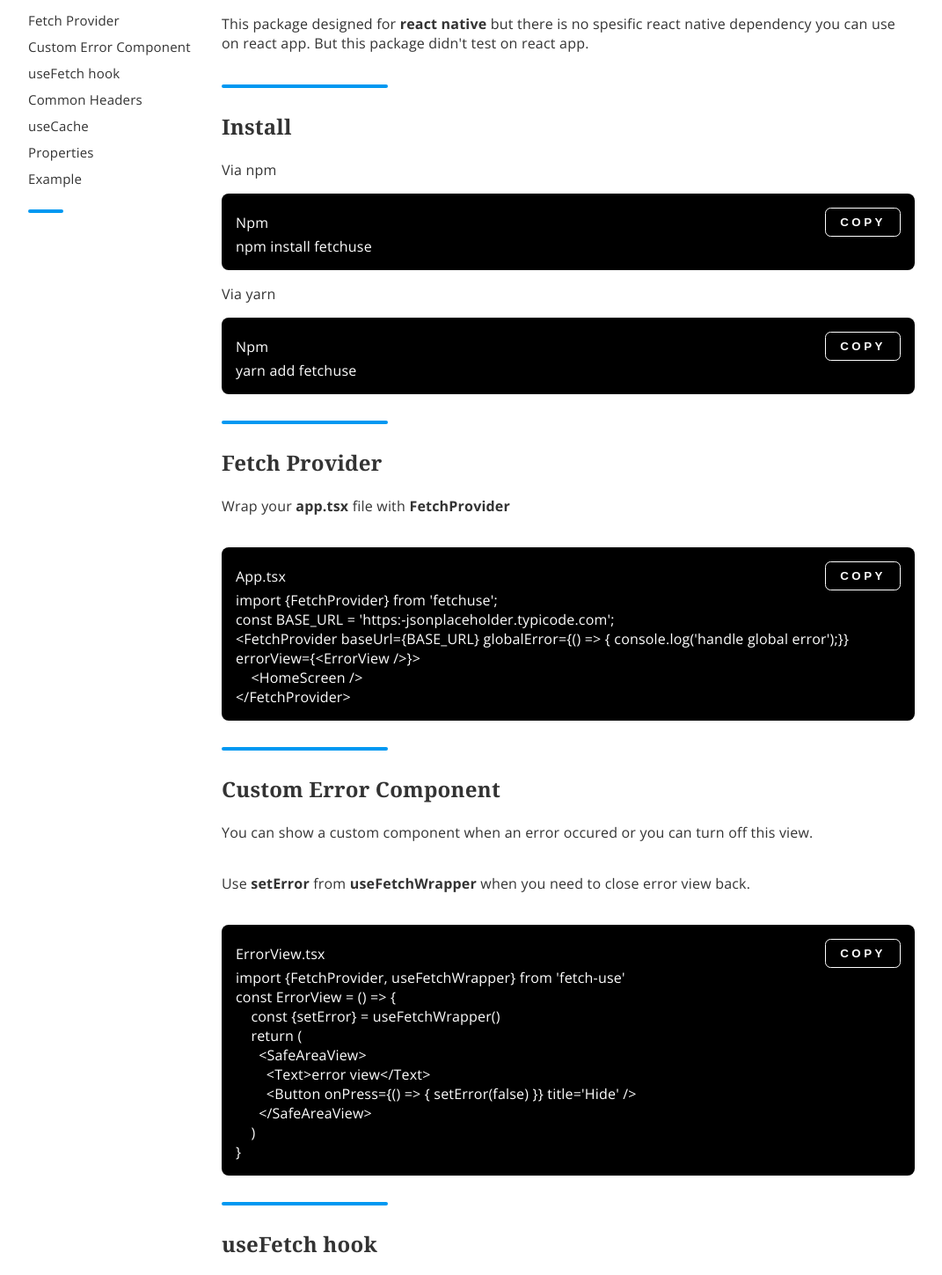
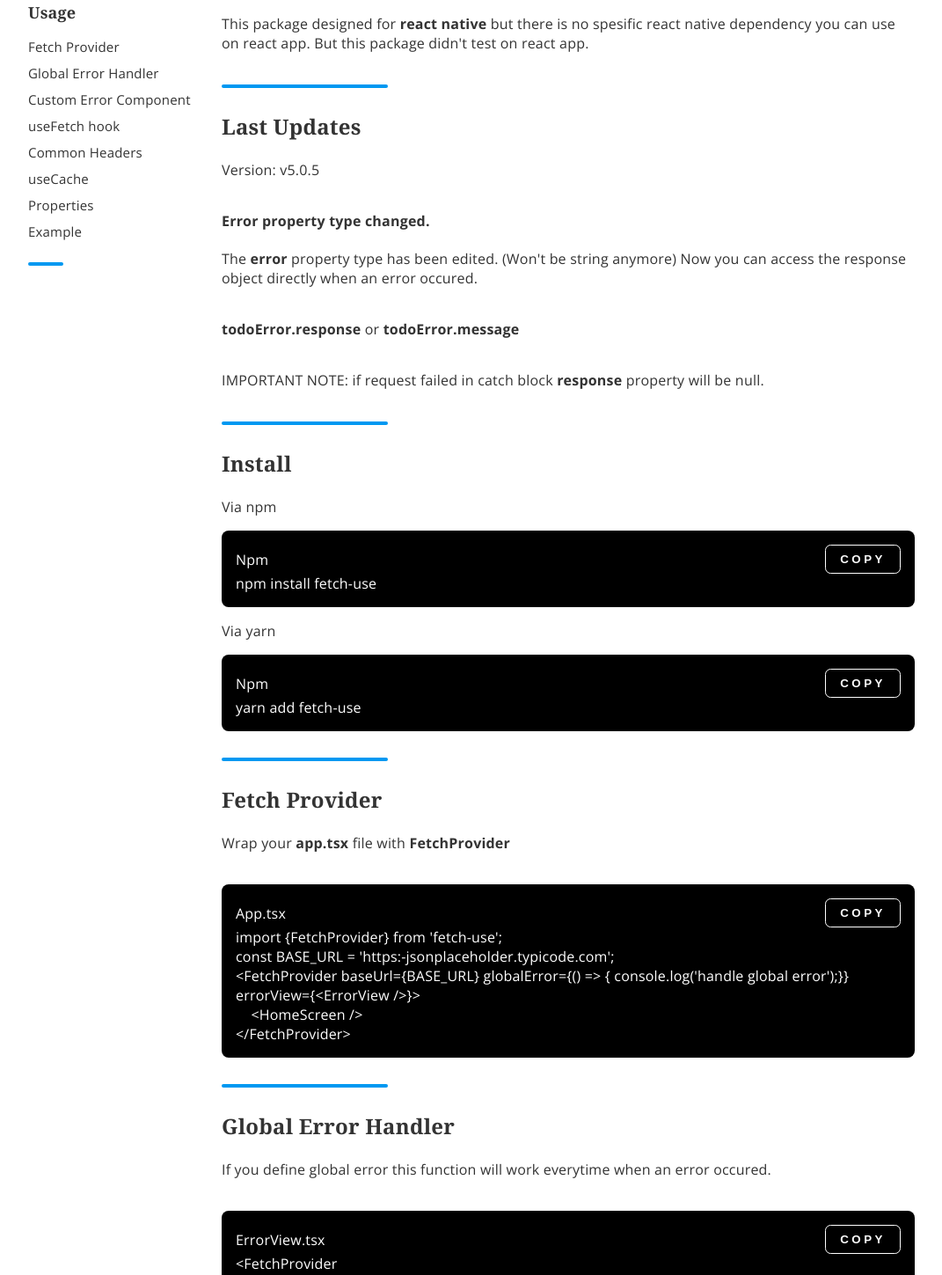
Before and after one commit to Akifcan/fetch-use-docs, a Vue app: page / in a window 1280 px wide. Shown: the part 340-1789 px from the top of the page at 88% size, without its empty margins (104-1175 px from the left). Built offline with nearby package versions, Linux system fonts and the light colour scheme.

Commit message:
doc updated

```diff
--- a/src/components/AppAside.vue
+++ b/src/components/AppAside.vue
@@ -9,6 +9,8 @@ import UseCache from './docs/UseCache.vue'
 import AppRepository from './docs/AppRepository.vue'
 import AppProperties from './docs/AppProperties.vue'
 import CommonHeader from './docs/CommonHeader.vue'
+import AppLastUpdates from './docs/AppLastUpdates.vue'
+import GlobalErrorHandler from './docs/GlobalErrorHandler.vue'
 
 export interface SubProps {
   title: string
@@ -36,6 +38,11 @@ export const docs: DocProps[] = [
         component: ReactInfo
       },
       {
+        title: 'Last Updates',
+        hash: '#last-updates',
+        component: AppLastUpdates
+      },
+      {
         title: 'Install',
         hash: '#install',
         component: AppInstall
@@ -49,6 +56,11 @@ export const docs: DocProps[] = [
         title: 'Fetch Provider',
         hash: '#fetch-provider',
         component: FetchProvider
+      },
+      {
+        title: 'Global Error Handler',
+        hash: '#global-error-handler',
+        component: GlobalErrorHandler
       },
       {
         title: 'Custom Error Component',
--- a/src/components/docs/AppInstall.vue
+++ b/src/components/docs/AppInstall.vue
@@ -5,8 +5,8 @@ import AppCode from '../AppCode.vue'
 <template>
   <div>
     <p style="margin-bottom: 1rem">Via npm</p>
-    <AppCode title="Npm" :code="['npm install fetch-use']" />
+    <AppCode title="Npm" :code="['npm install fetch//-use']" />
     <p style="margin-bottom: 1rem">Via yarn</p>
-    <AppCode title="Npm" :code="['yarn add fetch-use']" />
+    <AppCode title="Npm" :code="['yarn add fetch//-use']" />
   </div>
 </template>
--- /dev/null
+++ b/src/components/docs/AppLastUpdates.vue
@@ -0,0 +1,14 @@
+<template>
+  <section>
+    <article>
+      <p>Version: v5.0.5</p>
+      <h4>Error property type changed.</h4>
+      <p>
+        The <b>error</b> property type has been edited. (Won't be string anymore) Now you can access the response object
+        directly when an error occured.
+      </p>
+      <p><b>todoError.response</b> or <b>todoError.message</b></p>
+      <p>IMPORTANT NOTE: if request failed in catch block <b>response</b> property will be null.</p>
+    </article>
+  </section>
+</template>
--- a/src/components/docs/CommonHeader.vue
+++ b/src/components/docs/CommonHeader.vue
@@ -2,6 +2,6 @@
   <p>You can set the default headers like axios.</p>
   <AppCode
     title="HomeScreen.tsx"
-    :code="[`import {UseFetchConst} from 'fetch-use'`, `UseFetchConst.headers = {authorization: Bearer 'asdfasdf'}`]"
+    :code="[`import {UseFetchConst} from 'fetch//-use'`, `UseFetchConst.headers = {authorization: Bearer 'asdfasdf'}`]"
   />
 </template>
--- a/src/components/docs/FetchProvider.vue
+++ b/src/components/docs/FetchProvider.vue
@@ -7,7 +7,7 @@ import AppCode from '../AppCode.vue'
   <AppCode
     title="App.tsx"
     :code="[
-      `import {FetchProvider} from 'fetch-use';`,
+      `import {FetchProvider} from 'fetch//-use';`,
       `const BASE_URL = 'https://jsonplaceholder.typicode.com';`,
       `<FetchProvider baseUrl={BASE_URL} globalError={() => { console.log('handle global error');}} errorView={<ErrorView />}>`,
       `--<HomeScreen />`,
--- /dev/null
+++ b/src/components/docs/GlobalErrorHandler.vue
@@ -0,0 +1,19 @@
+<script setup lang="ts">
+import AppCode from '../AppCode.vue'
+</script>
+
+<template>
+  <p>If you define global error this function will work everytime when an error occured.</p>
+  <AppCode
+    title="ErrorView.tsx"
+    :code="[
+      '<FetchProvider',
+      `--globalError={e => {`,
+      `----console.log('global error');`,
+      `----console.log(e);`,
+      `--}}`,
+      `-- {...other props}`,
+      '}'
+    ]"
+  />
+</template>
--- a/src/components/docs/UseFetchHook.vue
+++ b/src/components/docs/UseFetchHook.vue
@@ -47,6 +47,7 @@
       '--if (!todoError) {',
       '----return;',
       '--}',
+      'console.log(todoError.message);',
       'console.log(todoError);',
       '}, [todoError]);'
     ]"
```
